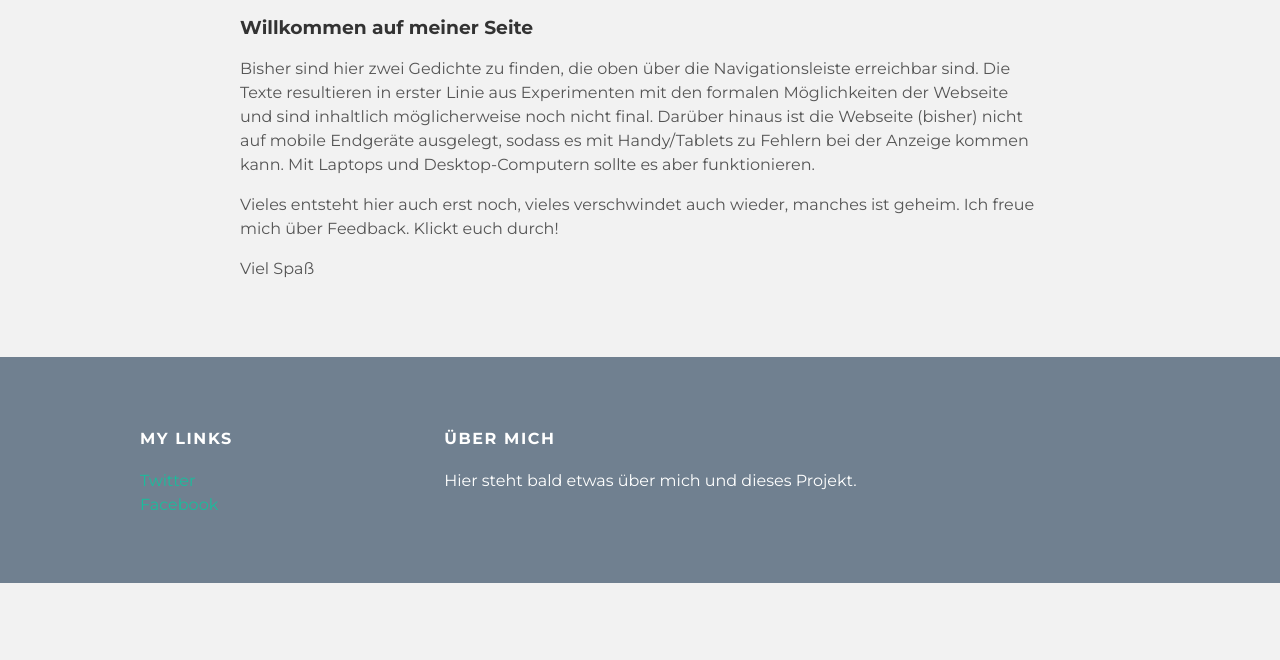
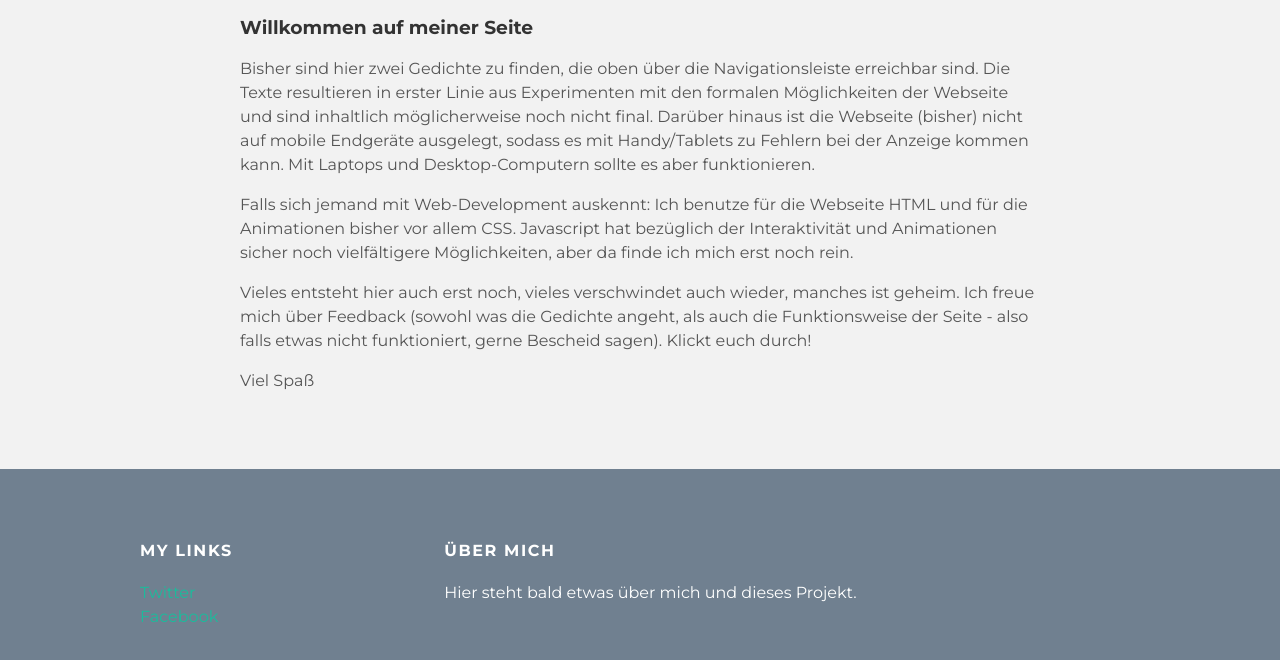
Before and after one commit to herkumore/herkumore.github.io, a plain HTML site: page index.html in a window 1280 px wide. Shown: the part 252-912 px from the top of the page. Before the commit the page ends 835 px from the top, so only its background shows below. Drawn offline with Linux system fonts and the light colour scheme.

Commit message:
Update index.html

```diff
--- a/index.html
+++ b/index.html
@@ -37,7 +37,8 @@
           <h3 class="post-title">Willkommen auf meiner Seite</h3>
           <div class="post-content">
           <p>Bisher sind hier zwei Gedichte zu finden, die oben über die Navigationsleiste erreichbar sind. Die Texte resultieren in erster Linie aus Experimenten mit den formalen Möglichkeiten der Webseite und sind inhaltlich möglicherweise noch nicht final. Darüber hinaus ist die Webseite (bisher) nicht auf mobile Endgeräte ausgelegt, sodass es mit Handy/Tablets zu Fehlern bei der Anzeige kommen kann. Mit Laptops und Desktop-Computern sollte es aber funktionieren.</p>
-          <p>Vieles entsteht hier auch erst noch, vieles verschwindet auch wieder, manches ist geheim. Ich freue mich über Feedback. Klickt euch durch!</p>
+          <p>Falls sich jemand mit Web-Development auskennt: Ich benutze für die Webseite HTML und für die Animationen bisher vor allem CSS. Javascript hat bezüglich der Interaktivität und Animationen sicher noch vielfältigere Möglichkeiten, aber da finde ich mich erst noch rein.</p>
+          <p>Vieles entsteht hier auch erst noch, vieles verschwindet auch wieder, manches ist geheim. Ich freue mich über Feedback (sowohl was die Gedichte angeht, als auch die Funktionsweise der Seite - also falls etwas nicht funktioniert, gerne Bescheid sagen). Klickt euch durch!</p>
           <p>Viel Spaß</p>
           </div>
         </div>
```
